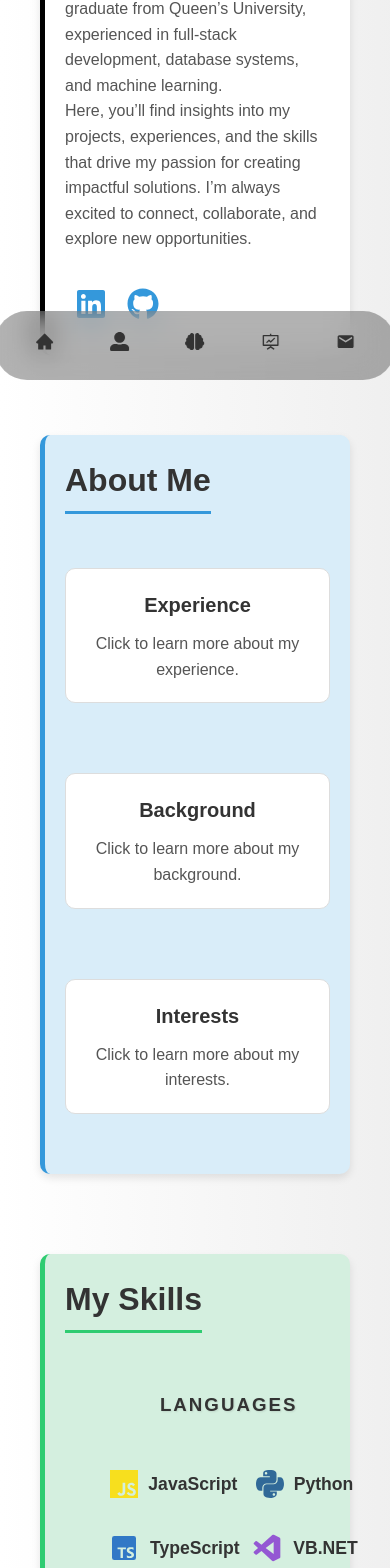
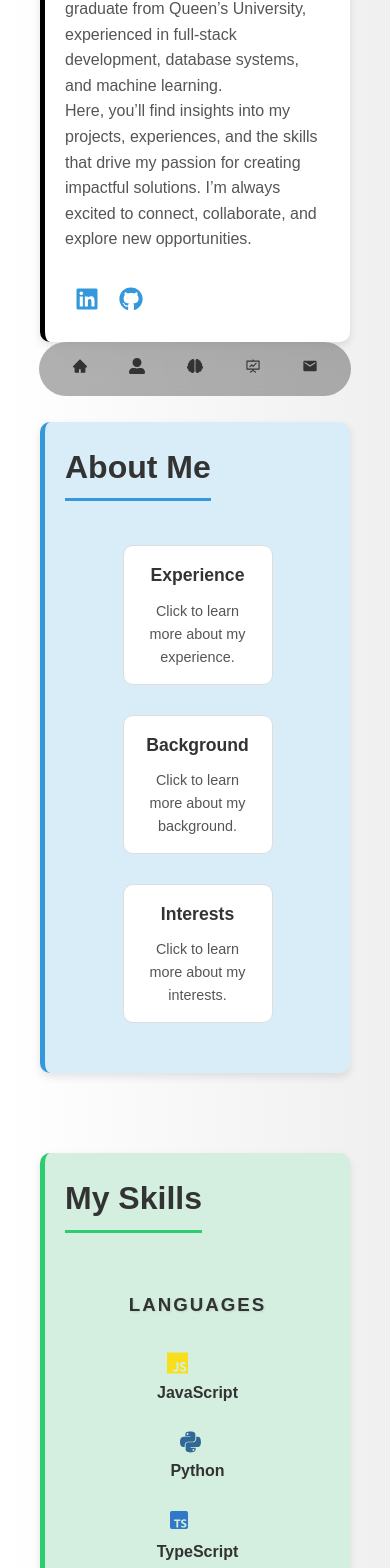
Before and after one commit to MrJayMac/PortfolioWebsite, a React (Create React App) app: page / in a window 390 px wide. Shown: the part 432-2000 px from the top of the page. Built offline with nearby package versions, Linux system fonts and the light colour scheme.

Commit message:
responsive design

```diff
--- a/src/components/About/About.css
+++ b/src/components/About/About.css
@@ -135,37 +135,63 @@
   }
 }
 
-/* Responsive adjustments */
-@media screen and (max-width: 768px) {
-  .modal-content {
-    flex-direction: column;
-    align-items: center;
+
+@media (max-width: 768px) {
+  /* Cards Container */
+  .cards-container {
+    gap: 30px;
+    margin-top: 20px;
+    margin-bottom: 30px;
+    width: 100%;
+    max-width: 100%;
   }
 
-  .modal-content .left {
-    width: 100%;
-    margin-bottom: 20px;
+  /* Individual Card */
+  .card {
+    width: 150px;
+    padding: 15px;
+    font-size: 0.9rem;
   }
 
-  .modal-content .right {
-    width: 100%;
-    padding: 10px;
+  .card h5 {
+    font-size: 1.1rem;
   }
 
-  .cards-container {
-    flex-direction: column;
-    align-items: center;
-    gap: 70px;
+  .card p {
+    font-size: 0.9rem;
   }
 
-  .card {
-    width: 100%;
-    max-width: 300px;
+  /* Modal */
+  .modal-content {
+    padding: 15px;
+    max-width: 80%;
+    width: 90%;
+  }
+
+  .modal-content h3 {
+    font-size: 1.4rem;
+  }
+
+  .modal-content p {
+    font-size: 0.9rem;
+  }
+
+  /* Modal Close Button */
+  .modal-close {
+    padding: 8px 20px;
+    font-size: 0.9rem;
+  }
+
+  /* Modal Left Section */
+  .modal-content .left {
+    flex: 1;
+    font-size: 1.3rem;
+    padding: 8px;
+  }
+
+  /* Modal Right Section */
+  .modal-content .right {
+    flex: 1.8;
+    padding: 15px;
   }
 }
-
-
-.no-scroll {
-  overflow: hidden; /* Prevent scrolling */
-  height: 100%;     /* Ensure the page doesn't extend */
-}
--- a/src/components/Contact/Contact.css
+++ b/src/components/Contact/Contact.css
@@ -70,3 +70,38 @@
 .btn-primary {
   background-color: var(--color-primary);
 }
+
+
+@media (max-width: 768px) {
+  #contact {
+    padding: 3rem 1rem;  /* Reduce padding for mobile */
+  }
+
+  .contact__container {
+    display: flex;
+    flex-direction: column;
+    align-items: center;
+    justify-content: center;
+  }
+
+  .contact__form {
+    padding: 1.5rem;
+    max-width: 90%;  /* Reduce form width */
+    box-shadow: none;  /* Optional: Remove shadow on small screens */
+  }
+
+  .contact__form-inputs label {
+    font-size: 0.9rem;  /* Slightly smaller font size */
+  }
+
+  .contact__form-inputs input,
+  .contact__form-inputs textarea {
+    font-size: 0.9rem;  /* Slightly smaller input text */
+    padding: 0.8rem;    /* Reduced padding */
+  }
+
+  .btn {
+    padding: 0.8rem 1.5rem;  /* Smaller button padding */
+    font-size: 0.9rem;       /* Smaller font size */
+  }
+}
--- a/src/components/Footer/Footer.jsx
+++ b/src/components/Footer/Footer.jsx
@@ -9,9 +9,9 @@ const Footer = () => {
 
       <ul className="permalinks">
         <a href="#about">About</a>
-        <li><a href="#skills">Skills</a></li>
-        <li><a href="#projects">Projects</a></li>
-        <li><a href="#contact">Contact</a></li>
+        <a href="#skills">Skills</a>
+        <a href="#projects">Projects</a>
+        <a href="#contact">Contact</a>
       </ul>
 
       <div className="footer__socials">
--- a/src/components/Nav/Nav.css
+++ b/src/components/Nav/Nav.css
@@ -1,7 +1,7 @@
 nav {
     background: rgba(0, 0, 0, 0.3);
     display: flex;
-    gap: 1.5rem;  /* Adjusted for better spacing */
+    gap: 1.5rem;
     padding: 0.5rem 1.5rem;
     border-radius: 2rem;
     backdrop-filter: blur(15px);
@@ -17,7 +17,7 @@ nav a {
     padding: 0.7rem 1rem;
     border-radius: 1.5rem;
     color: var(--color-light);
-    font-size: 1.2rem; /* Adjust size to fit icons well */
+    font-size: 1.2rem;
     text-decoration: none;
     font-weight: 200;
     transition: background 0.3s ease, color 0.3s ease, font-weight 0.3s ease;
@@ -34,3 +34,22 @@ nav a.active {
     font-weight: bold;
     box-shadow: 0px 4px 15px rgba(0, 0, 0, 0.2);
 }
+
+
+@media (max-width: 768px) {
+    nav {
+        gap: 1rem;
+        padding: 0.5rem 1rem;
+        bottom: 1rem;
+        left: 50%;
+        transform: translateX(-50%);
+        width: 80%;
+        display: flex;
+        justify-content: center;
+    }
+
+    nav a {
+        font-size: 1rem;
+        padding: 0.4rem 0.8rem;
+    }
+}
--- a/src/components/Projects/Projects.css
+++ b/src/components/Projects/Projects.css
@@ -91,16 +91,41 @@
 
 
 
-@media screen and (max-width: 1024px) {
+@media (max-width: 768px) {
   .projects__container {
-    grid-template-columns: 1fr 1fr;
-    gap: 2rem;
+      grid-template-columns: 1fr;
+      gap: 1rem;
+      padding: 1rem;
+  }
+
+  .project__item {
+      padding: 0.8rem;
+  }
+
+  .project__item h3 {
+      font-size: 1.1rem;
+  }
+
+  .project__item p {
+      font-size: 0.8rem;
+  }
+
+  .project__item-cta {
+      flex-direction: column;
+      gap: 0.6rem;
+  }
+
+  .project__item-cta .btn {
+      padding: 0.4rem 1rem;
+      font-size: 0.8rem;
+  }
+
+  .project__skills h4 {
+      font-size: 0.85rem;
+  }
+
+  .project__skills li {
+      font-size: 0.75rem;
+      padding: 3px 6px;
   }
 }
-
-@media screen and (max-width: 600px) {
-  .projects__container {
-    grid-template-columns: 1fr;
-    gap: 1.5rem;
-  }
-}
--- a/src/components/Skills/Skills.css
+++ b/src/components/Skills/Skills.css
@@ -51,45 +51,27 @@
   font-size: 0.9rem;
 }
 
-  /* ================ MEDIA QUERIES (MEDIUM DEVICES) ================= */
-  @media screen and (max-width: 1024px) {
-    .skills__container {
-      grid-template-columns: 1fr;
-    }
 
-    .skills__container > div {
-      width: 80%;
-      padding: 2rem;
-      margin: 0 auto;
-    }
-
-    .skills__content {
-      padding: 1rem;
-    }
+@media (max-width: 768px) {
+  .skills__container {
+    grid-template-columns: 1fr;
+    gap: 1.5rem;
   }
 
-  /* ================ MEDIA QUERIES (SMALL DEVICES) ================= */
-  @media screen and (max-width: 600px) {
-    .skills__container {
-      gap: 1rem;
-    }
-
-    .skills__container > div {
-      width: 100%;
-      padding: 2rem 1rem;
-    }
+  .skills__container > div {
+    padding: 2rem 2.5rem;
   }
 
-  .skills__details-inner {
-    display: flex;
-    align-items: center;
+  .skills__content {
+    grid-template-columns: 1fr;
+    row-gap: 1.5rem;
   }
 
-  .skills__details .icon {
-    margin-right: 10px; /* Space between the icon and the text */
+  .skills__details h4 {
+    font-size: 1rem;
   }
 
-  .icon {
-    font-size: 2rem;
-    margin-right: 10px;
+  .skills__details small {
+    font-size: 0.8rem;
   }
+}
```
Also changed, not shown: src/texture.svg (deleted).
